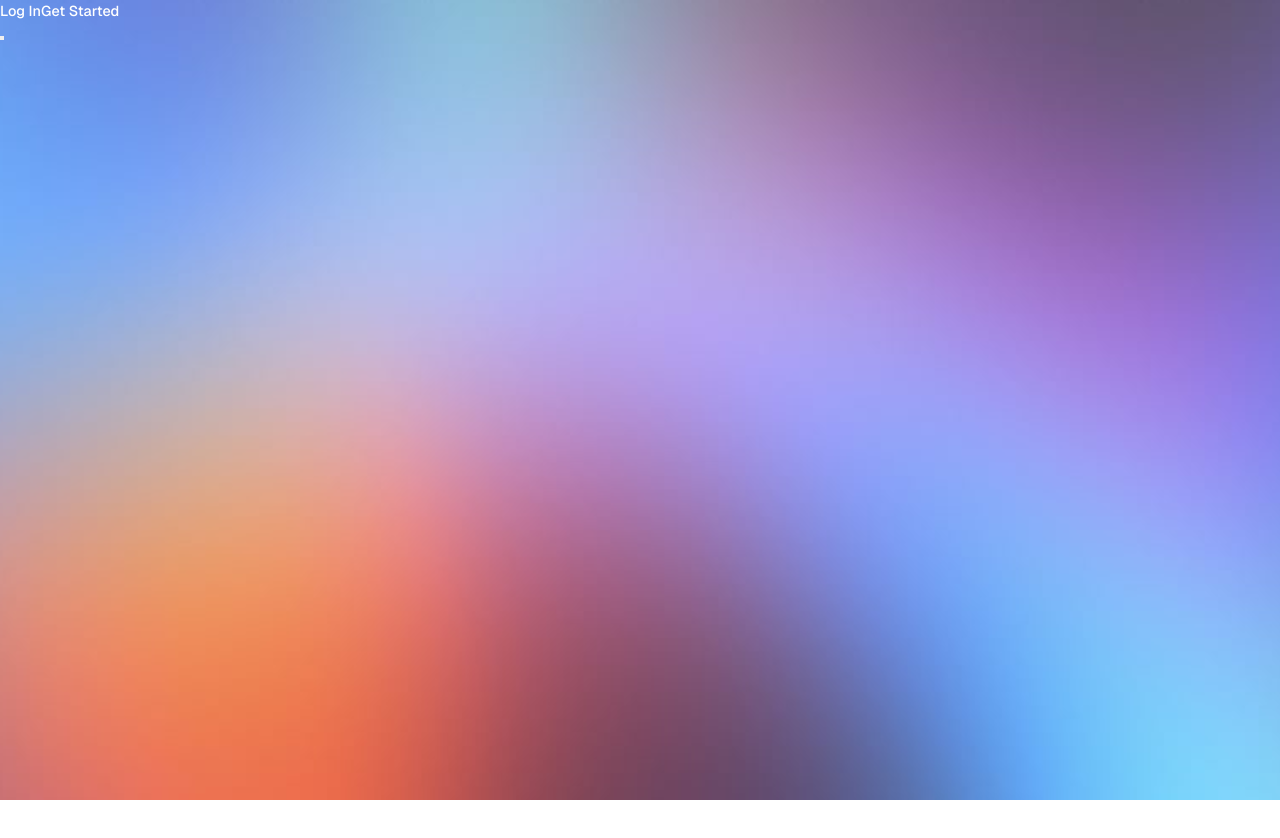
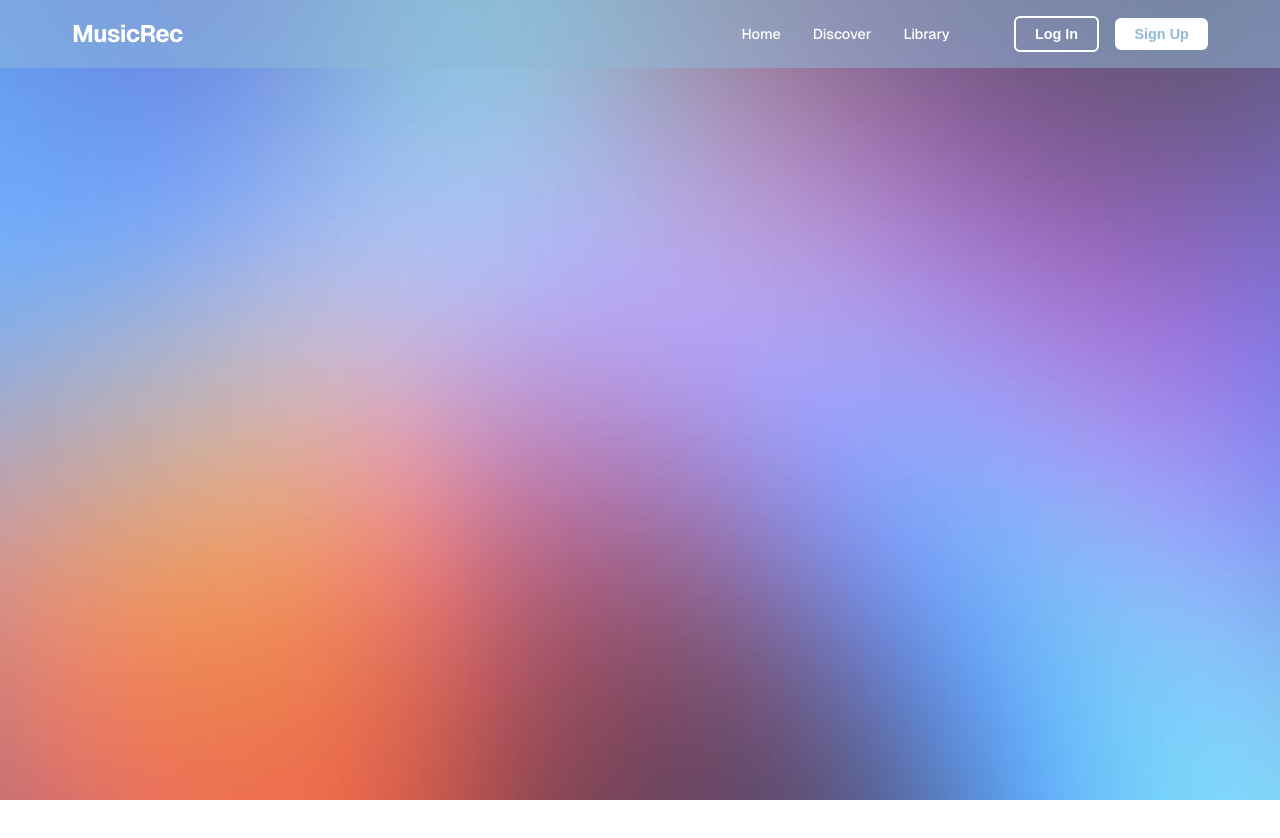
Before and after one commit to triniti-n/music-recommender, a React (Create React App) app: page /library in a window 1280 px wide. Before the commit this address had no page. Shown: the top 838 px of the page. After the commit the page ends 800 px from the top, so only its background shows below. Built offline with nearby package versions, Linux system fonts and the light colour scheme.

Commit message:
Update Navbar.jsx

```diff
--- a/src/components/Navbar.jsx
+++ b/src/components/Navbar.jsx
@@ -1,30 +1,77 @@
 // src/components/Navbar.js
 import React, { useState } from 'react';
+import { Link, useNavigate } from 'react-router-dom';
 import './Navbar.css';
 
 const Navbar = () => {
   const [isOpen, setIsOpen] = useState(false);
+  const navigate = useNavigate();
 
   const toggleMenu = () => {
     setIsOpen(!isOpen);
   };
 
+  const closeMenu = () => {
+    setIsOpen(false);
+  };
+
+  const navItems = [
+    { title: 'Home', path: '/' },
+    { title: 'Discover', path: '/discover' },
+    { title: 'Library', path: '/library' },
+  ];
+
+  const handleNavigation = (path) => {
+    closeMenu();
+    navigate(path);
+  };
+
   return (
-    <div className="navigation">
-      <div className="nav-container">
-        <div className={`nav-items ${isOpen ? 'show' : ''}`}>
-          <span className="nav-item">Log In</span>
-          <span className="nav-item">Get Started</span>
+    <nav className="navbar">
+      <div className="navbar-container">
+        <Link to="/" className="navbar-brand" onClick={closeMenu}>
+          MusicRec
+        </Link>
+
+        <div className={`nav-menu ${isOpen ? 'active' : ''}`}>
+          {navItems.map((item) => (
+            <Link
+              key={item.path}
+              to={item.path}
+              className="nav-item"
+              onClick={closeMenu}
+            >
+              {item.title}
+            </Link>
+          ))}
+
+          <div className="nav-auth">
+            <button
+              className="nav-button login-button"
+              onClick={() => handleNavigation('/login')}
+            >
+              Log In
+            </button>
+            <button
+              className="nav-button signup-button"
+              onClick={() => handleNavigation('/signup')}
+            >
+              Sign Up
+            </button>
+          </div>
         </div>
-        <button className="toggle-button" onClick={toggleMenu}>
-          <div className={`hamburger ${isOpen ? 'open' : ''}`}>
-            <span></span>
-            <span></span>
-            <span></span>
-          </div>
+
+        <button
+          className="hamburger"
+          onClick={toggleMenu}
+          aria-label="Toggle navigation menu"
+        >
+          <span className={isOpen ? 'open' : ''}></span>
+          <span className={isOpen ? 'open' : ''}></span>
+          <span className={isOpen ? 'open' : ''}></span>
         </button>
       </div>
-    </div>
+    </nav>
   );
 };
 
```
